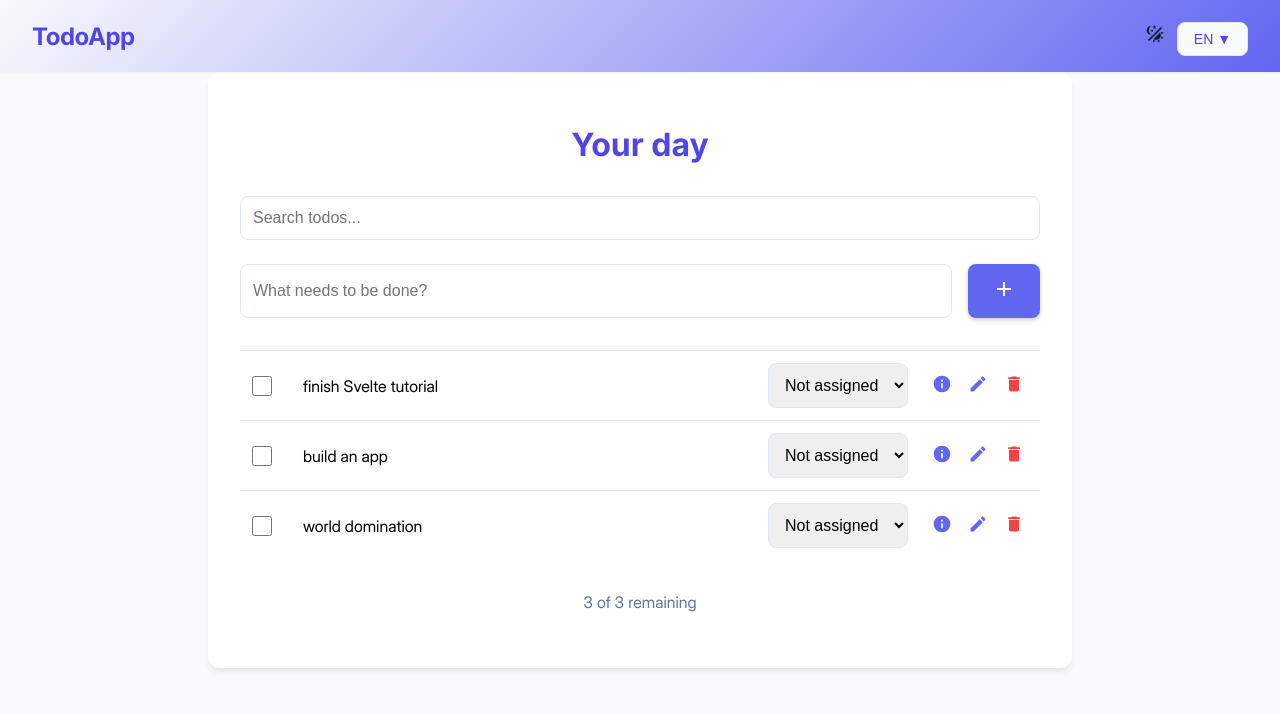
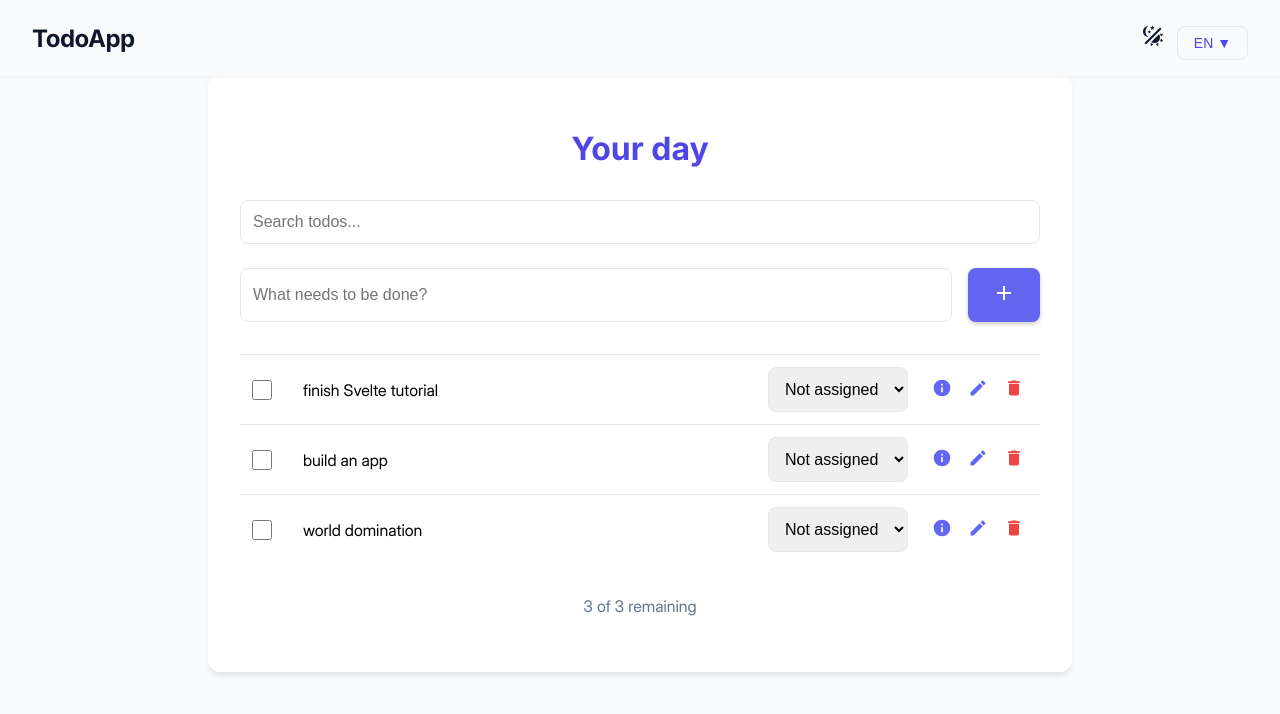
Before and after one commit to martincajka/todoapp-fe, a SvelteKit app: page /app in a window 1280 px wide. Shown: the top 714 px of the page. Built offline with nearby package versions, Linux system fonts and the light colour scheme.

Commit message:
replace Button component with IconButton for improved UI consistency; update styles and event handling

```diff
--- a/src/routes/+layout.svelte
+++ b/src/routes/+layout.svelte
@@ -1,7 +1,7 @@
 <script>
   import "../app.css";
   import Theme from "$icons/Theme.svelte";
-  import Button from "$btns/Button.svelte";
+  import IconButton from "$btns/IconButton.svelte";
   let { children } = $props();
 
   let locale = $state("en");
@@ -35,9 +35,9 @@
   <div class="nav-brand">TodoApp</div>
   <div class="nav-items">
     <div class="language-switcher">
-      <Button variant="ghost" onclick={toggleTheme}
-        ><Theme iconStyle="small primary" />
-      </Button>
+      <IconButton variant="ghost" onclick={toggleTheme}
+        ><Theme iconStyle="medium primary" />
+      </IconButton>
       <button class="dropdown-trigger" onclick={() => (isOpen = !isOpen)}>
         {locale?.toUpperCase() || "EN"} ▼
       </button>
@@ -71,11 +71,7 @@
     justify-content: space-between;
     align-items: center;
     padding: 1rem 2rem;
-    background: linear-gradient(
-      135deg,
-      var(--slate-50) 0%,
-      var(--color-primary) 100%
-    );
+    background: var(--color-background);
     backdrop-filter: blur(10px);
     box-shadow: 0 1px 3px rgba(0, 0, 0, 0.05);
     position: sticky;
@@ -86,7 +82,7 @@
   .nav-brand {
     font-size: 1.5rem;
     font-weight: 700;
-    color: #4f46e5;
+    color: var(--color-text);
     letter-spacing: -0.02em;
   }
 
--- a/src/routes/app/+page.svelte
+++ b/src/routes/app/+page.svelte
@@ -8,6 +8,7 @@
   import Edit from "$icons/Edit.svelte";
   import Plus from "$icons/Plus.svelte";
   import Button from "$btns/Button.svelte";
+  import IconButton from "$btns/IconButton.svelte";
   import { slide } from "svelte/transition";
 
   let newTodo = $state({ text: "" });
@@ -136,23 +137,19 @@
         </select>
       </div>
       <div class="todo-actions">
-        <button
-          class="action-btn"
-          onclick={() => toggleExpand(d)}
-          aria-label="More info"
-        >
+        <IconButton aria-label="More info" onclick={() => toggleExpand(d)}>
           <Info iconStyle="small primary" />
-        </button>
-        <button class="action-btn" aria-label="Edit item">
+        </IconButton>
+        <IconButton aria-label="Edit item">
           <Edit iconStyle="small primary" />
-        </button>
-        <button
+        </IconButton>
+        <IconButton
+          variant="danger"
+          aria-label="Delete item"
           onclick={deleteTodo(d)}
-          class="action-btn"
-          aria-label="Delete item"
         >
           <Delete iconStyle="small danger" />
-        </button>
+        </IconButton>
       </div>
     </div>
     {#if expandedTodo === d}
@@ -176,20 +173,16 @@
       <span class="text-label">{d.assignee.text}</span>
     </div>
     <div class="todo-actions">
-      <button
-        class="action-btn"
-        onclick={() => toggleExpand(d)}
-        aria-label="More info"
+      <IconButton aria-label="More info" onclick={() => toggleExpand(d)}>
+        <Info iconStyle="small primary" />
+      </IconButton>
+      <IconButton
+        variant="danger"
+        aria-label="Delete item"
+        onclick={deleteTodo(d)}
       >
-        <Info iconStyle="small primary" /></button
-      >
-      <button
-        class="action-btn"
-        onclick={deleteTodo(d)}
-        aria-label="Delete item"
-      >
-        <Delete iconStyle="small danger" /></button
-      >
+        <Delete iconStyle="small danger" />
+      </IconButton>
     </div>
   </div>
   {#if expandedTodo === d}
@@ -289,14 +282,6 @@
     min-width: 0;
   }
 
-  .todo-text-input {
-    width: 90%;
-    font-size: 1rem;
-    padding: 0.75rem;
-    border: 1px solid #e2e8f0;
-    border-radius: 8px;
-  }
-
   .todo-assignee {
     flex: 0 0 auto;
     display: flex;
@@ -312,18 +297,6 @@
   .todo-more-info {
     width: 100%;
     margin-top: 1rem;
-  }
-
-  .action-btn {
-    padding: 0.5rem 0.5rem;
-    border: none;
-    background: transparent;
-    color: #6366f1;
-    font-size: 0.875rem;
-  }
-
-  .action-btn:hover {
-    transform: scale(1.2);
   }
 
   .assign-select {
```
